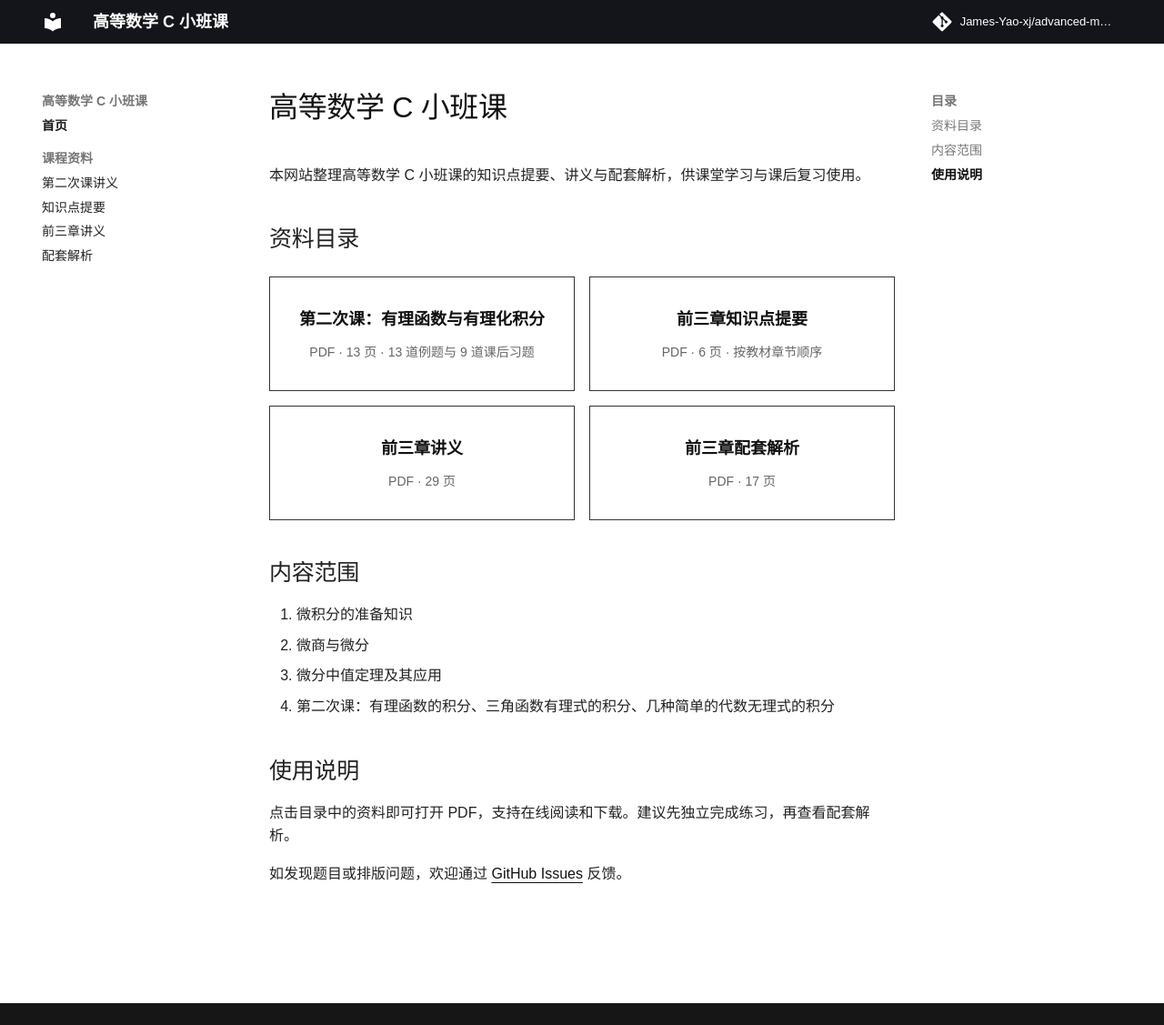
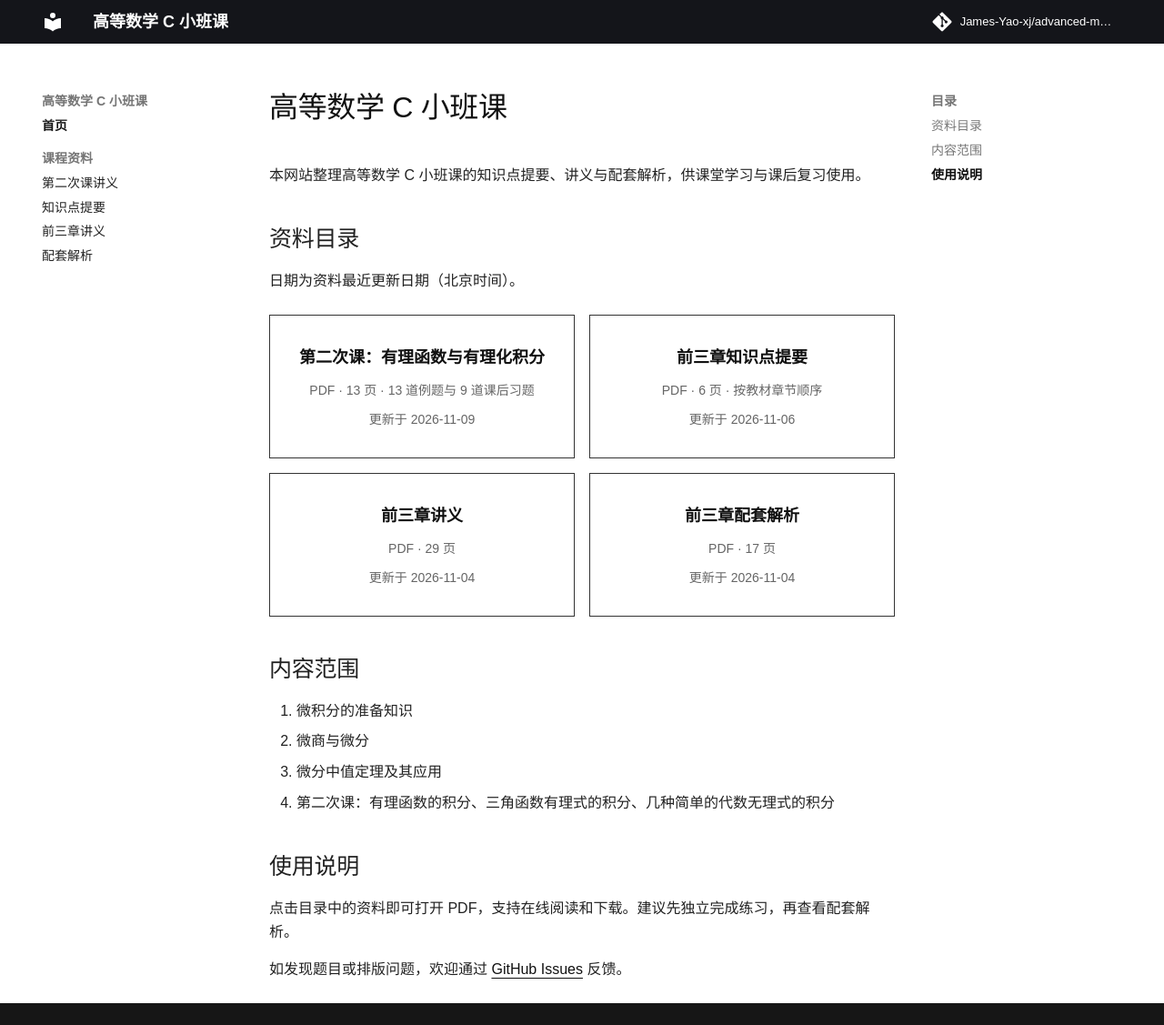
Before and after one commit to James-Yao-xj/advanced-mathematics-c-tutorial, an MkDocs documentation site: the page built from docs/index.md, in a window 1280 px wide and 1127 px high. Shown: the whole window at 91% size. Built offline with MkDocs 1.6.1 and Material for MkDocs 9.7.7, drawn with Linux system fonts in a browser that asks for light colours; comment, search, counter and statistics services are not loaded.

Commit message:
Show material update dates on course homepage

```diff
--- a/docs/index.md
+++ b/docs/index.md
@@ -4,22 +4,28 @@
 
 ## 资料目录
 
+日期为资料最近更新日期（北京时间）。
+
 <div class="resource-list">
   <a class="resource-card" href="handouts/高等数学C-第二次课讲义.pdf">
     <strong>第二次课：有理函数与有理化积分</strong>
     <span>PDF · 13 页 · 13 道例题与 9 道课后习题</span>
+    <span>更新于 <time datetime="2026-11-09">2026-11-09</time></span>
   </a>
   <a class="resource-card" href="handouts/高等数学C-前三章知识点提要.pdf">
     <strong>前三章知识点提要</strong>
     <span>PDF · 6 页 · 按教材章节顺序</span>
+    <span>更新于 <time datetime="2026-11-06">2026-11-06</time></span>
   </a>
   <a class="resource-card" href="handouts/高等数学BC-前三章讲义.pdf">
     <strong>前三章讲义</strong>
     <span>PDF · 29 页</span>
+    <span>更新于 <time datetime="2026-11-04">2026-11-04</time></span>
   </a>
   <a class="resource-card" href="handouts/高等数学BC-前三章配套解析.pdf">
     <strong>前三章配套解析</strong>
     <span>PDF · 17 页</span>
+    <span>更新于 <time datetime="2026-11-04">2026-11-04</time></span>
   </a>
 </div>
 
```
Also changed, not shown: AGENTS.md (+2 -0 lines).
